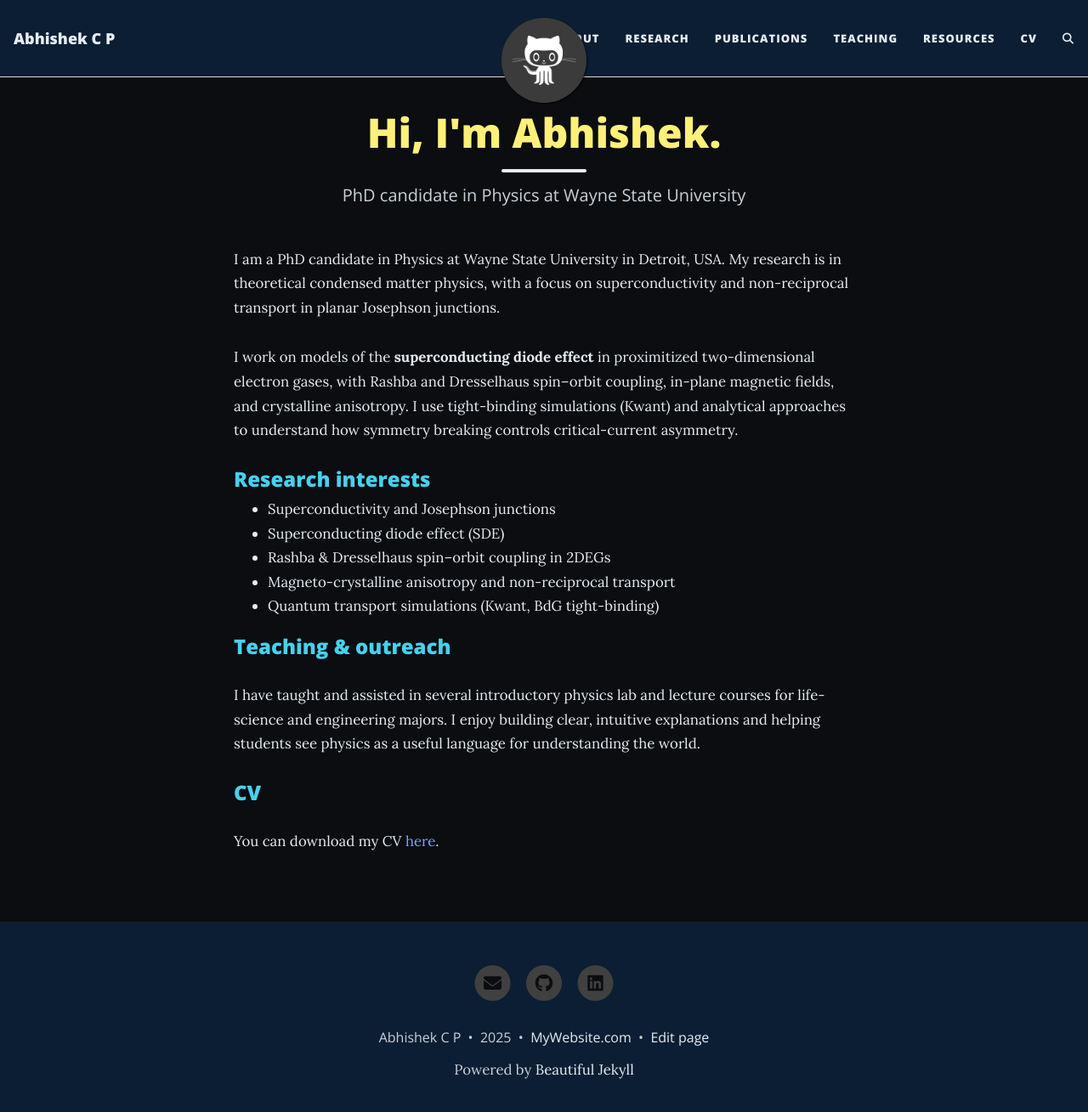
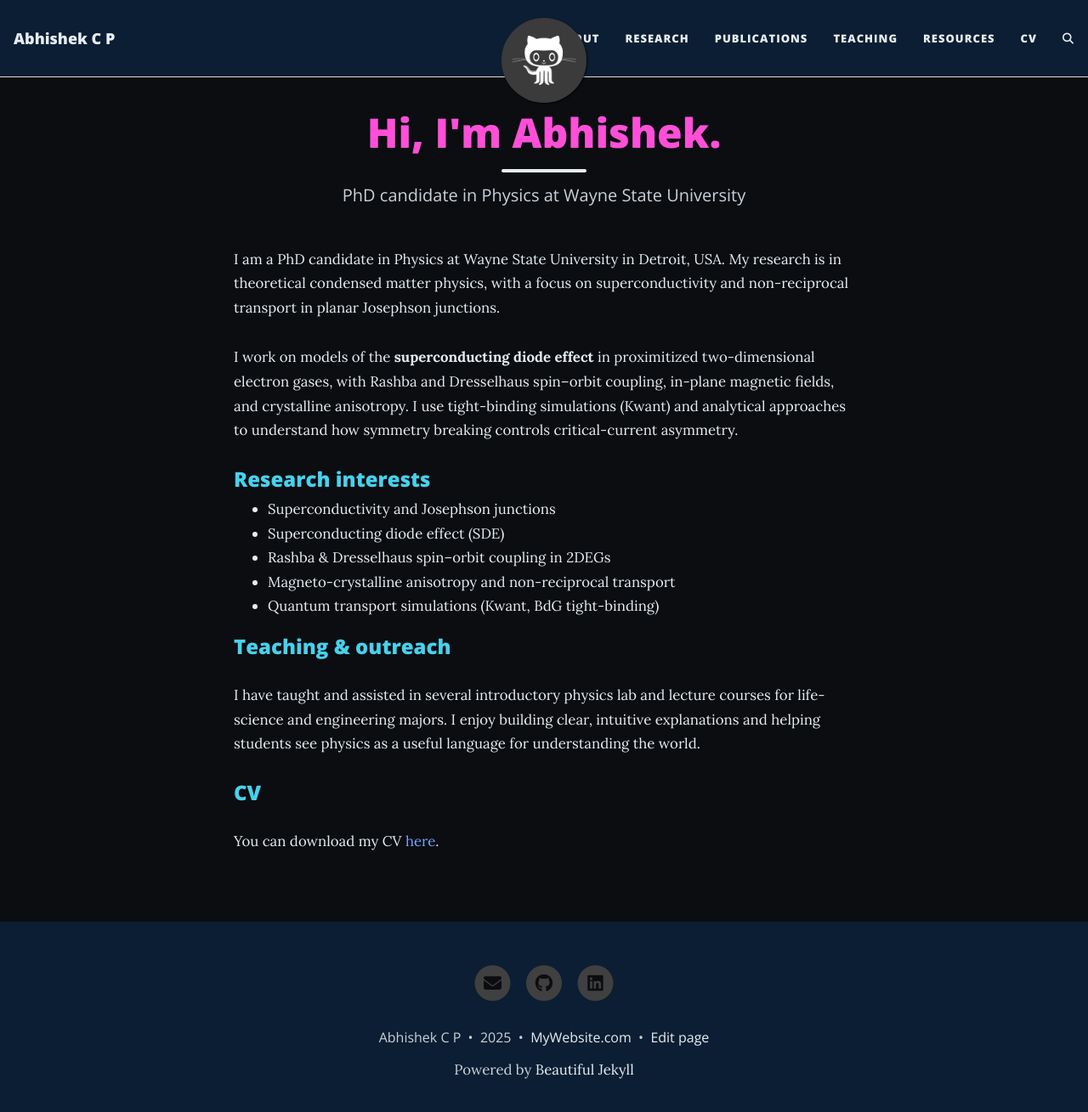
Before and after one commit to abhishek-c-p/abhishek-c-p.github.io, a Jekyll site: the page built from index.html, in a window 1280 px wide and 1323 px high. Shown: the top 1309 px of the window at 85% size. Built offline with Jekyll 4.4.1, drawn with Linux system fonts in a browser that asks for light colours; the list of posts is cut into pages by our own code; comment, search, counter and statistics services are not loaded.

Commit message:
Update custom.css

```diff
--- a/assets/css/custom.css
+++ b/assets/css/custom.css
@@ -109,5 +109,5 @@ h4, h5, h6 {
 .intro-header .post-heading h1,
 header .page-heading h1,
 header .post-heading h1 {
-  color: #fff07a !important;   /* light yellow */
+  color: #ff4fd8 !important;   /* light yellow */
 }
```
